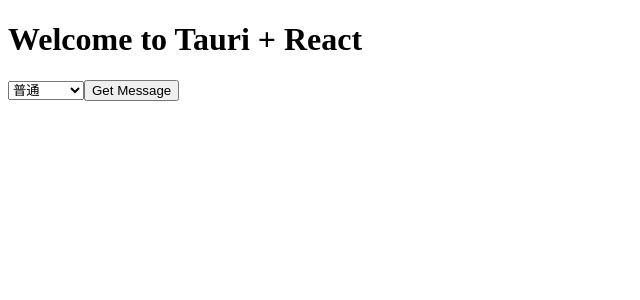
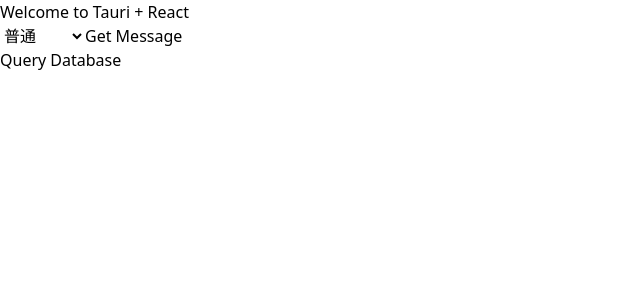
Before and after one commit to zihluwang/zuanbot, a React (Vite) app: page / in a window 1280 px wide. Shown: the top 300 px of the page, without its empty margins (0-640 px from the left). Built offline with nearby package versions, Linux system fonts and the light colour scheme.

Commit message:
chore: add tailwindcss

```diff
--- a/package.json
+++ b/package.json
@@ -10,10 +10,12 @@
     "tauri": "tauri"
   },
   "dependencies": {
+    "@tailwindcss/vite": "^4.1.11",
     "@tauri-apps/api": "^2",
     "@tauri-apps/plugin-opener": "^2",
     "react": "^18.3.1",
-    "react-dom": "^18.3.1"
+    "react-dom": "^18.3.1",
+    "tailwindcss": "^4.1.11"
   },
   "devDependencies": {
     "@tauri-apps/cli": "^2",
--- a/src/App.tsx
+++ b/src/App.tsx
@@ -9,9 +9,19 @@
 function App() {
   const [greetMsg, setGreetMsg] = useState<string>("")
   const [level, setLevel] = useState<Level>(Level.min)
+  const [dbInfo, setDbInfo] = useState<string>("")
 
   async function getMessage() {
     setGreetMsg(await invoke("get_message", { level }))
+  }
+
+  async function queryDatabase() {
+    try {
+      const result = await invoke("query_database")
+      setDbInfo(result as string)
+    } catch (error) {
+      setDbInfo(`Error: ${error}`)
+    }
   }
 
   function onChange(event: React.ChangeEvent<HTMLSelectElement>) {
@@ -37,6 +47,17 @@
         </button>
       </div>
       <p>{greetMsg}</p>
+
+      <div className="row">
+        <button
+          type="button"
+          onClick={() => {
+            void queryDatabase()
+          }}>
+          Query Database
+        </button>
+      </div>
+      <p>{dbInfo}</p>
     </main>
   )
 }
--- a/src/main.css
+++ b/src/main.css
@@ -0,0 +1 @@
+@import "tailwindcss";
--- a/vite.config.ts
+++ b/vite.config.ts
@@ -1,12 +1,13 @@
 import { fileURLToPath } from "node:url"
 import { defineConfig } from "vite"
 import react from "@vitejs/plugin-react"
+import tailwindcss from '@tailwindcss/vite'
 
 const host = process.env.TAURI_DEV_HOST
 
 // https://vitejs.dev/config/
 export default defineConfig(async () => ({
-  plugins: [react()],
+  plugins: [react(), tailwindcss()],
 
   resolve: {
     alias: {
```
Also changed, not shown: 1 other file (tests, documents, lock files or other folders).
